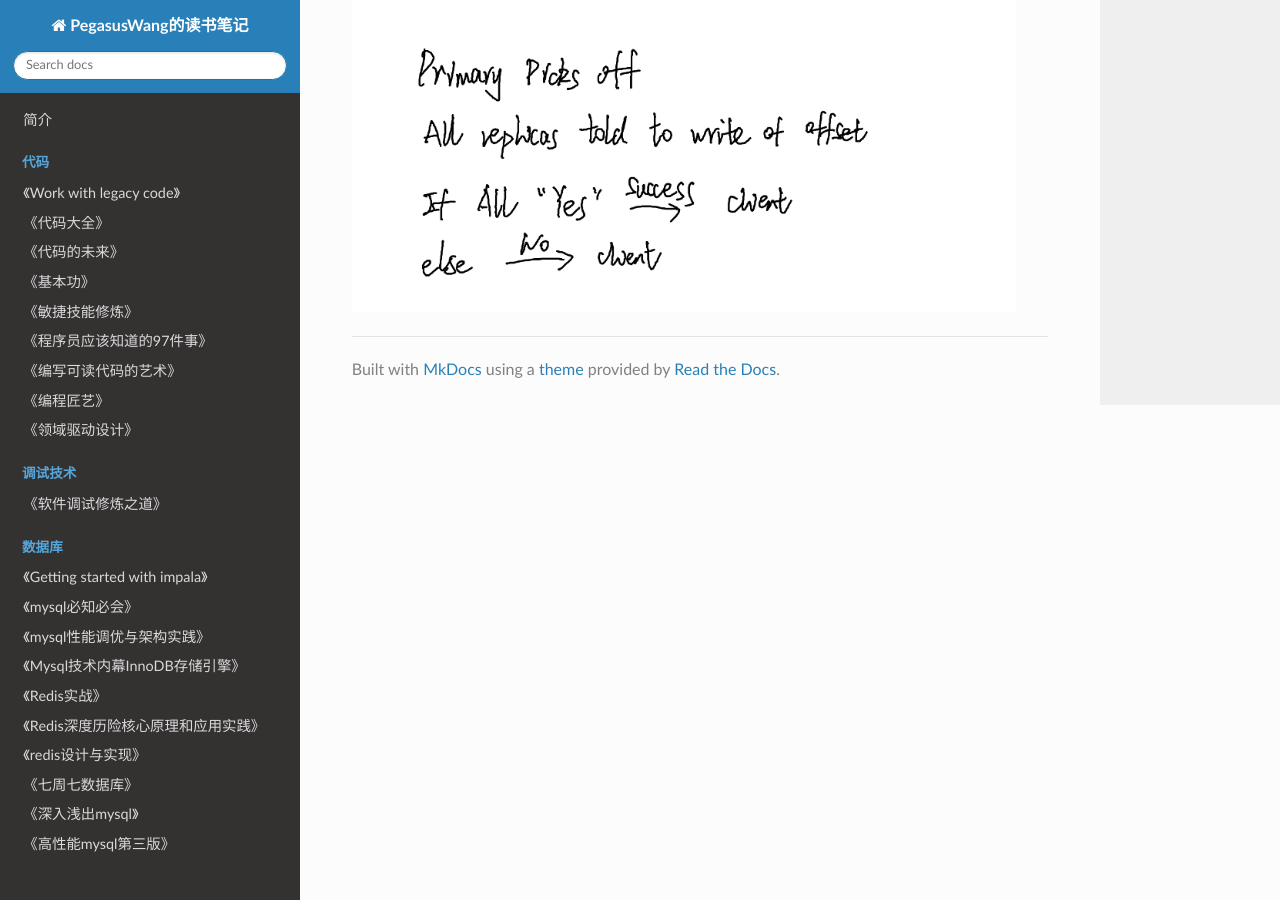
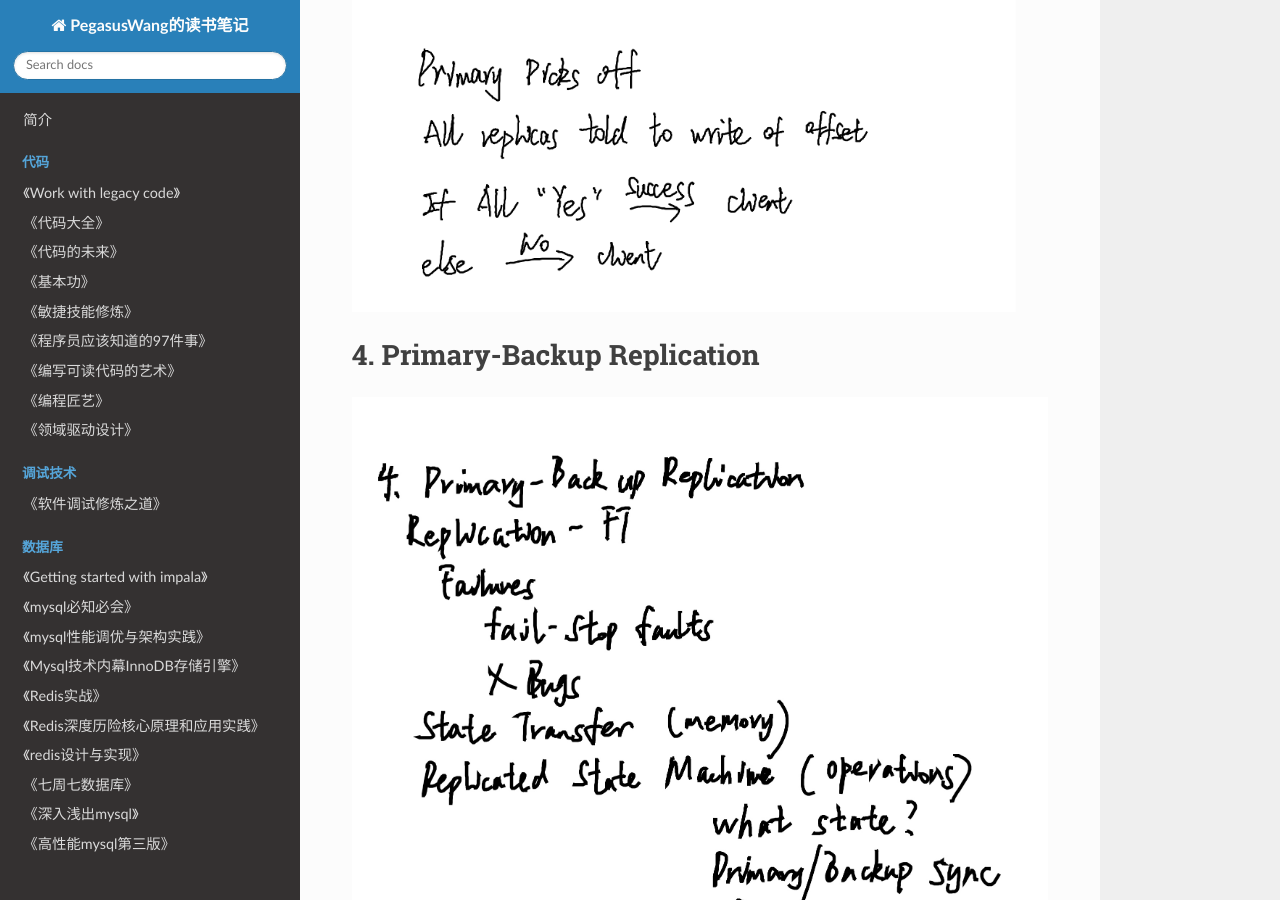
Before and after one commit to PegasusWang/booknotes, an MkDocs documentation site: the page built from docs/lecture/MIT6.824分布式系统工程/readme.md, in a window 1280 px wide and 900 px high, scrolled down 6204 px. Built offline with MkDocs 1.6.1, drawn with Linux system fonts in a browser that asks for light colours; nearby versions of some CDN libraries; old or Windows-style settings are respelled for this version of MkDocs.

Commit message:
# 4. Primary-Backup Replication

```diff
--- a/docs/lecture/MIT6.824分布式系统工程/readme.md
+++ b/docs/lecture/MIT6.824分布式系统工程/readme.md
@@ -133,3 +133,9 @@ Internal use
 Big sequential access
 
 ![](./3_gfs.png)
+
+
+# 4. Primary-Backup Replication
+
+![](./4-0.jpeg)
+![](./4-1.jpeg)
```
Also changed, not shown: docs/lecture/MIT6.824分布式系统工程/4-0.jpeg (added), docs/lecture/MIT6.824分布式系统工程/4-1.jpeg (added).
